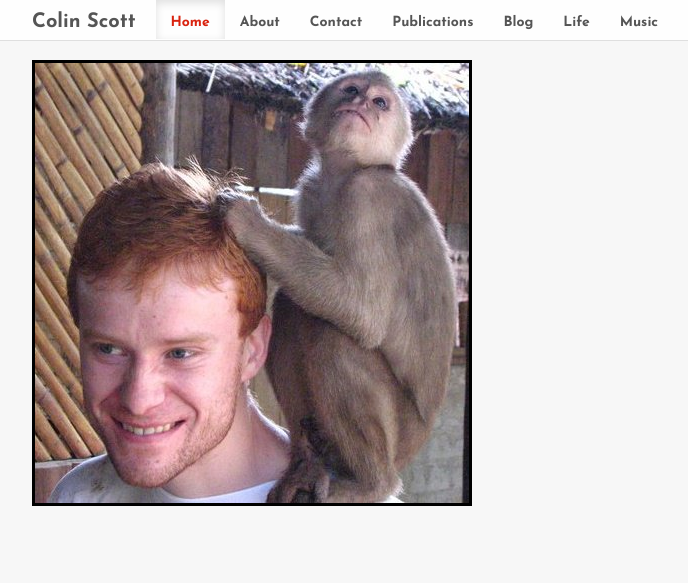
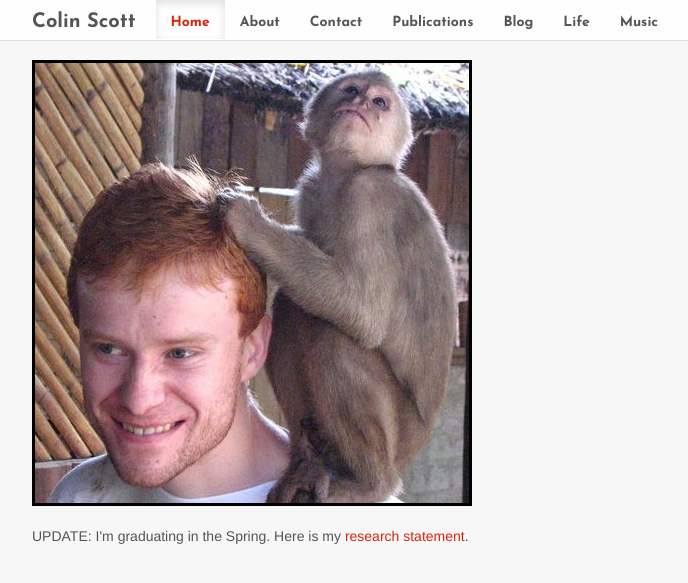
Before and after one commit to colin-scott/personal_website, a Jekyll site: the page built from index.html, in a window 1280 px wide. Shown: the top 583 px of the page, without its empty margins (23-711 px from the left). Built offline with Jekyll 4.4.1, drawn with Linux system fonts in a browser that asks for light colours; Markdown is read by kramdown in place of the engine named in the settings.

Commit message:
Add research statement

```diff
--- a/index.html
+++ b/index.html
@@ -7,3 +7,7 @@ description: "Colin Scott's Homepage"
 
 <img src="profile.jpg" border="black"
 style="border: solid black 3px;"> <br />
+
+<br />
+
+UPDATE: I'm graduating in the Spring. Here is my <a href="https://docs.google.com/document/d/1OM_n-1Ru0FxKxhCVVQ9bF-PUKn0OWX7iivEf1SxEtwg/edit?usp=sharing">research statement</a>.
--- a/publications.html
+++ b/publications.html
@@ -4,6 +4,8 @@ title: Colin Scott
 navbar: publications
 description: "Colin Scott's projects and publications"
 ---
+
+UPDATE: I'm graduating in the Spring. Here is my <a href="https://docs.google.com/document/d/1OM_n-1Ru0FxKxhCVVQ9bF-PUKn0OWX7iivEf1SxEtwg/edit?usp=sharing">research statement</a>.
 
 <h3>Conference Papers</h3>
 <ul>
```
